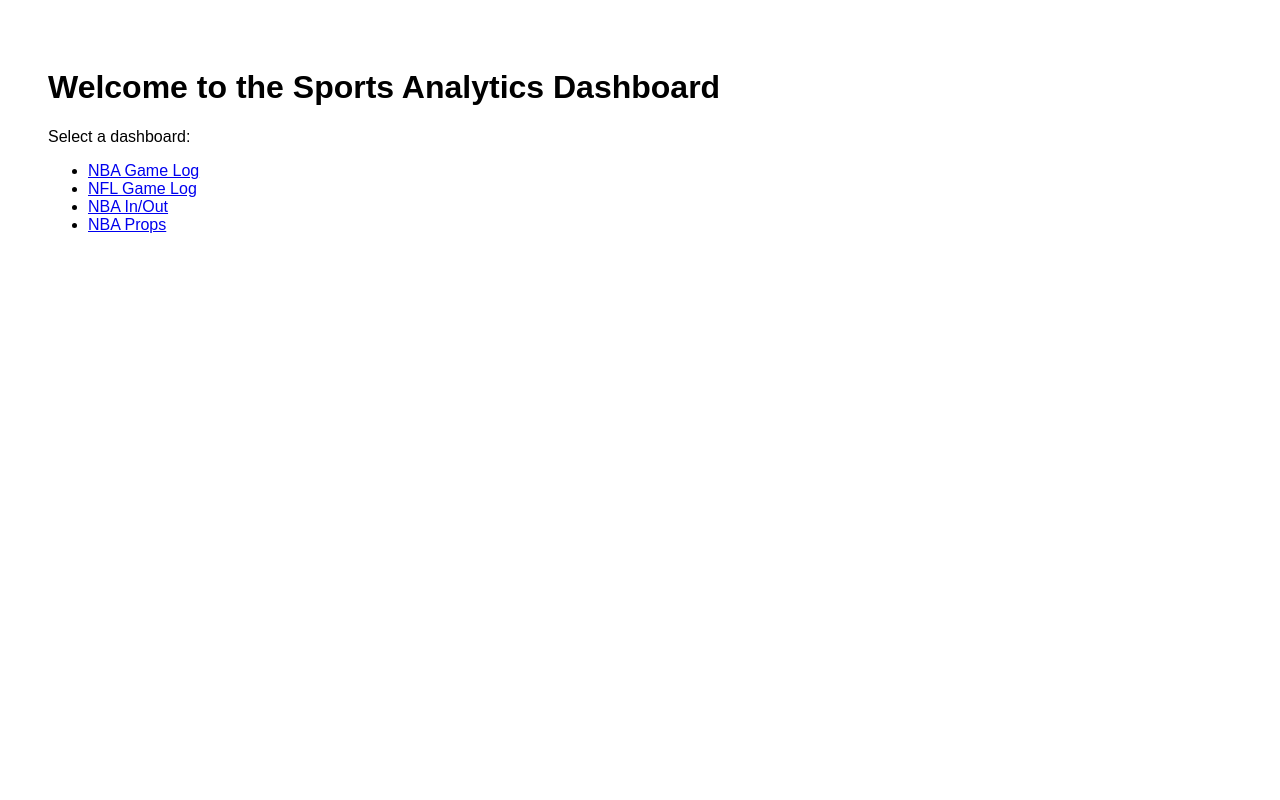
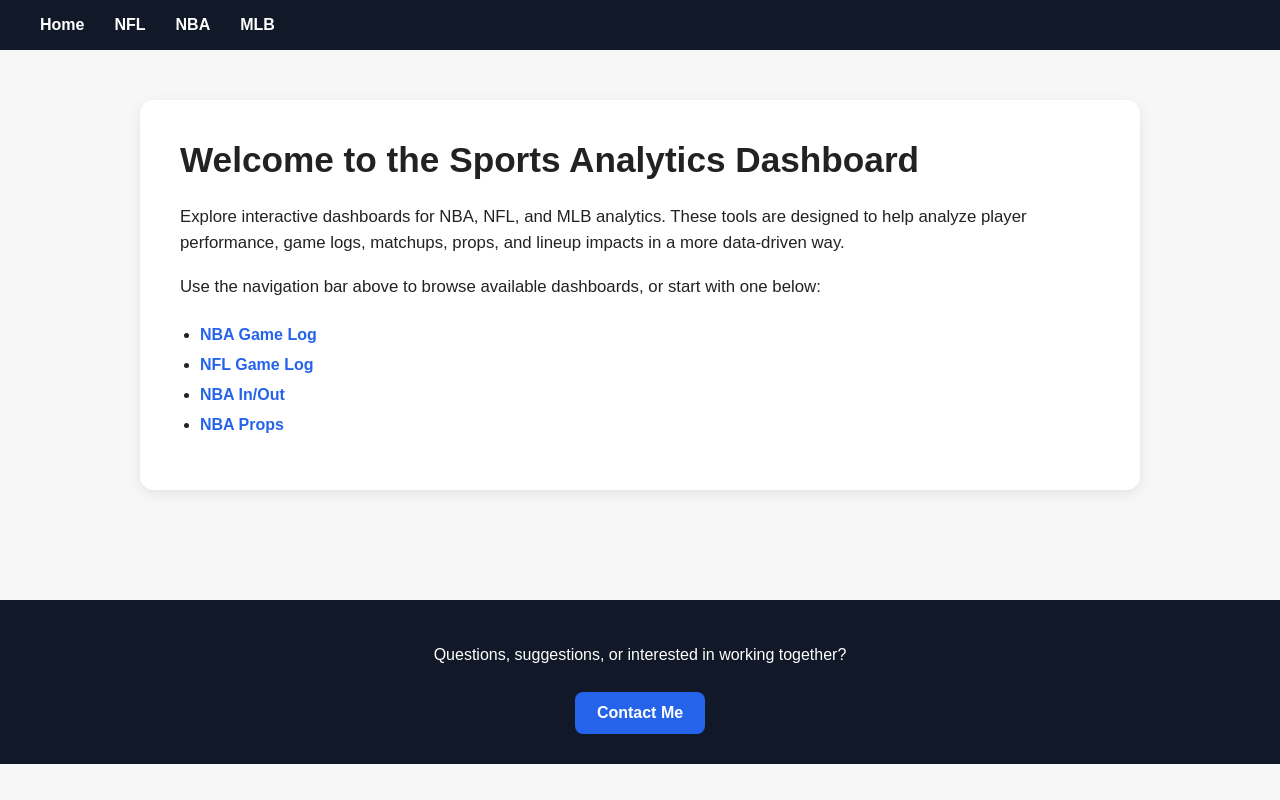
Before and after one commit to mtdewrocks/sports_analysis, a Flask app: template src/templates/index.html in a window 1280 px wide. Run offline with Flask 3, Linux system fonts and the light colour scheme; the template is opened without the code that fills it, so the values that code supplies are empty; parts of the project's set-up code (start-up, migrations or seed data) failed here and were passed over.

Commit message:
Updating index.html to reflect navbar

```diff
--- a/src/templates/index.html
+++ b/src/templates/index.html
@@ -1,16 +1,205 @@
 <!DOCTYPE html>
-<html>
+<html lang="en">
 <head>
+    <meta charset="UTF-8">
+    <meta name="viewport" content="width=device-width, initial-scale=1.0">
     <title>Sports Analytics Dashboard</title>
+    <style>
+        body {
+            margin: 0;
+            font-family: Arial, sans-serif;
+            background: #f7f7f7;
+            color: #222;
+        }
+
+        /* Navbar */
+        .navbar {
+            display: flex;
+            align-items: center;
+            gap: 30px;
+            background-color: #111827;
+            padding: 16px 40px;
+            color: white;
+        }
+
+        .nav-item,
+        .dropdown-title {
+            color: white;
+            text-decoration: none;
+            font-weight: 600;
+            cursor: pointer;
+        }
+
+        .nav-item:hover,
+        .dropdown-title:hover {
+            color: #93c5fd;
+        }
+
+        .dropdown {
+            position: relative;
+            display: inline-block;
+        }
+
+        .dropdown-menu {
+            display: none;
+            position: absolute;
+            top: 100%;
+            left: 0;
+            min-width: 180px;
+            background: white;
+            box-shadow: 0 4px 14px rgba(0,0,0,0.15);
+            border-radius: 8px;
+            z-index: 1000;
+            overflow: hidden;
+        }
+
+        .dropdown:hover .dropdown-menu {
+            display: block;
+        }
+
+        .dropdown-link {
+            display: block;
+            padding: 12px 16px;
+            color: #222;
+            text-decoration: none;
+            font-weight: 500;
+        }
+
+        .dropdown-link:hover {
+            background: #f3f4f6;
+        }
+
+        /* Main content */
+        .container {
+            max-width: 1000px;
+            margin: 0 auto;
+            padding: 50px 30px;
+        }
+
+        .hero {
+            background: white;
+            border-radius: 14px;
+            padding: 40px;
+            box-shadow: 0 4px 14px rgba(0,0,0,0.08);
+        }
+
+        .hero h1 {
+            margin-top: 0;
+            font-size: 2.2rem;
+        }
+
+        .hero p {
+            font-size: 1.05rem;
+            line-height: 1.6;
+        }
+
+        .dashboard-list {
+            margin-top: 25px;
+            padding-left: 20px;
+        }
+
+        .dashboard-list li {
+            margin-bottom: 12px;
+        }
+
+        .dashboard-list a {
+            color: #2563eb;
+            text-decoration: none;
+            font-weight: 600;
+        }
+
+        .dashboard-list a:hover {
+            text-decoration: underline;
+        }
+
+        /* Footer */
+        .footer {
+            margin-top: 60px;
+            background: #111827;
+            color: white;
+            text-align: center;
+            padding: 30px 20px;
+        }
+
+        .contact-button {
+            display: inline-block;
+            margin-top: 12px;
+            background: #2563eb;
+            color: white;
+            text-decoration: none;
+            padding: 12px 22px;
+            border-radius: 8px;
+            font-weight: 600;
+        }
+
+        .contact-button:hover {
+            background: #1d4ed8;
+        }
+    </style>
 </head>
-<body style="font-family: Arial; padding: 40px;">
+<body>
+
+    <!-- Navbar -->
+    <div class="navbar">
+        <a href="https://sports-prop-research.onrender.com/" class="nav-item">Home</a>
+
+        <div class="dropdown">
+            <div class="dropdown-title">NFL</div>
+            <div class="dropdown-menu">
+                <a href="/dash/nfl-matchups" class="dropdown-link">Game Matchup</a>
+                <a href="/dash/nfl-game-logs" class="dropdown-link">Game Log</a>
+                <a href="/dash/nfl/dashboard3" class="dropdown-link">Dashboard 3</a>
+            </div>
+        </div>
+
+        <div class="dropdown">
+            <div class="dropdown-title">NBA</div>
+            <div class="dropdown-menu">
+                <a href="/dash/nba" class="dropdown-link">Game Logs</a>
+                <a href="/dash/nba_in_out" class="dropdown-link">In/Out Analysis</a>
+                <a href="/dash/nba_props" class="dropdown-link">NBA Props</a>
+            </div>
+        </div>
+
+        <div class="dropdown">
+            <div class="dropdown-title">MLB</div>
+            <div class="dropdown-menu">
+                <a href="/dash/mlb/matchup" class="dropdown-link">Matchup</a>
+                <a href="/dash/mlb/hot-hitters" class="dropdown-link">Hot Hitters</a>
+                <a href="/dash/mlb/props" class="dropdown-link">Props</a>
+            </div>
+        </div>
+    </div>
+
+    <!-- Main content -->
+    <div class="container">
+        <div class="hero">
             <h1>Welcome to the Sports Analytics Dashboard</h1>
-    <p>Select a dashboard:</p>
-    <ul>
+
+            <p>
+                Explore interactive dashboards for NBA, NFL, and MLB analytics.
+                These tools are designed to help analyze player performance, game logs,
+                matchups, props, and lineup impacts in a more data-driven way.
+            </p>
+
+            <p>
+                Use the navigation bar above to browse available dashboards, or start with one below:
+            </p>
+
+            <ul class="dashboard-list">
                 <li><a href="/dash/nba">NBA Game Log</a></li>
                 <li><a href="/dash/nfl-game-logs">NFL Game Log</a></li>
                 <li><a href="/dash/nba_in_out">NBA In/Out</a></li>
                 <li><a href="/dash/nba_props">NBA Props</a></li>
             </ul>
+        </div>
+    </div>
+
+    <!-- Footer -->
+    <div class="footer">
+        <p>Questions, suggestions, or interested in working together?</p>
+        <a href="mailto:youremail@example.com" class="contact-button">Contact Me</a>
+    </div>
+
 </body>
 </html>
```
Lines whose indentation alone changed are shown as unchanged.
